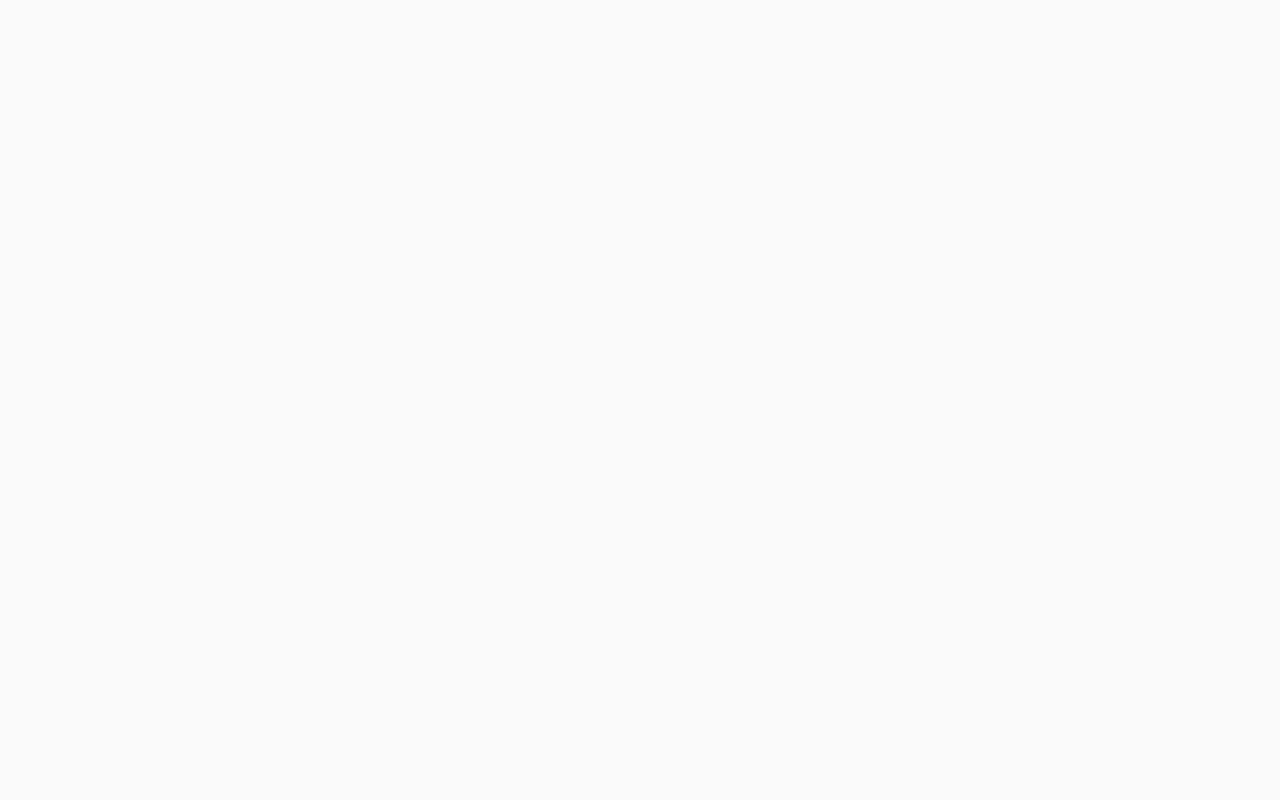
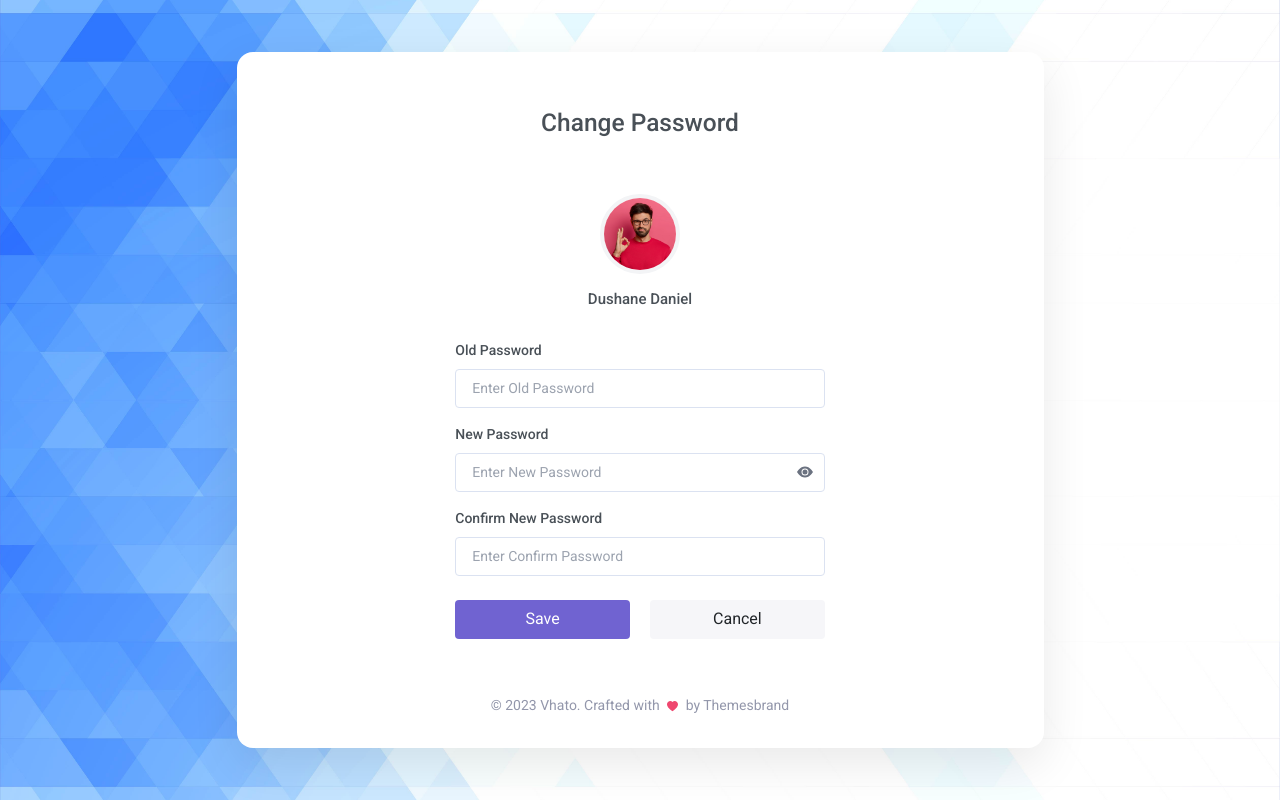
Before and after one commit to inacio-teams/chat-platform, a Next.js app: page /change-password in a window 1280 px wide. Before the commit this address had no page. Built offline with nearby package versions, Linux system fonts and the light colour scheme.

Commit message:
feat/auth-pages

```diff
--- a/package.json
+++ b/package.json
@@ -32,6 +32,7 @@
     "react-dom": "18.2.0",
     "react-icons": "^4.11.0",
     "sharp": "^0.32.6",
+    "tailwind-merge": "^1.14.0",
     "tailwindcss": "3.3.3",
     "typescript": "5.2.2"
   },
--- /dev/null
+++ b/src/app/(auth)/change-password/page.tsx
@@ -0,0 +1,96 @@
+'use client'
+
+import { useState } from 'react'
+import Image from 'next/image'
+import AvatarImg from '@/src/assets/avatar-1.jpg'
+import Copyright from '@/src/components/Copyright'
+import { BsFillEyeFill, BsFillEyeSlashFill } from 'react-icons/bs'
+
+const ChangePasswordPage = () => {
+  const [showPassword, setShowPassword] = useState(false)
+
+  const togglePasswordVisibility = () => {
+    setShowPassword(!showPassword)
+  }
+
+  return (
+    <div className="m-2 flex h-fit w-full max-w-[807px] flex-col items-center place-self-center rounded-[16px] bg-white p-6 pb-8 pt-14 shadow-[0_1rem_3rem_rgba(0,0,0,.09)] sm:m-6">
+      <h3 className="mb-14 text-[24.5px] font-medium leading-[29.4px] text-[#495057]">
+        Change Password
+      </h3>
+
+      <div className="mb-6 flex flex-col items-center justify-center">
+        <div className="h-[80px] w-[80px] overflow-hidden rounded-full border-4 border-gray-100">
+          <Image src={AvatarImg} alt="" className="object-cover" />
+        </div>
+
+        <span className="mb-2 mt-4 text-[15px] font-medium leading-[18px] text-[#495057]">
+          Dushane Daniel
+        </span>
+      </div>
+
+      <form className="w-full max-w-[369.5px] space-y-4">
+        <div className="flex w-full flex-col gap-2">
+          <label className="text-[14px] font-medium leading-[21px] text-[#495057]">
+            Old Password
+          </label>
+
+          <input
+            placeholder="Enter Old Password"
+            type="password"
+            className="h-[39px] w-full rounded border border-[#dbe2f1] bg-transparent px-4 py-2 text-sm text-[#495057] outline-none"
+          />
+        </div>
+
+        <div className="relative flex w-full flex-col gap-2">
+          <label className="text-[14px] font-medium leading-[21px] text-[#495057]">
+            New Password
+          </label>
+
+          <input
+            placeholder="Enter New Password"
+            type={showPassword ? 'text' : 'password'}
+            className="h-[39px] w-full rounded border border-[#dbe2f1] bg-transparent px-4 py-2 text-sm text-[#495057] outline-none"
+          />
+
+          <button
+            type="button"
+            onClick={togglePasswordVisibility}
+            className="absolute right-3 top-[71%] -translate-y-1/2 fill-[#9397ab] text-gray-500"
+          >
+            {!showPassword ? <BsFillEyeFill /> : <BsFillEyeSlashFill />}
+          </button>
+        </div>
+
+        <div className="flex w-full flex-col gap-2">
+          <label className="text-[14px] font-medium leading-[21px] text-[#495057]">
+            Confirm New Password
+          </label>
+
+          <input
+            placeholder="Enter Confirm Password"
+            type="password"
+            className="h-[39px] w-full rounded border border-[#dbe2f1] bg-transparent px-4 py-2 text-sm text-[#495057] outline-none"
+          />
+        </div>
+
+        <div className="flex w-full flex-col items-center justify-center space-y-2 pt-2 sm:flex-row sm:justify-between sm:space-y-0">
+          <button
+            type="submit"
+            className="h-[39px] w-full max-w-full items-center justify-center rounded bg-brand-primary/90 text-white transition-colors duration-300 hover:bg-brand-primary sm:max-w-[174.75px]"
+          >
+            Save
+          </button>
+
+          <button className="h-[39px] w-full max-w-full items-center justify-center rounded bg-[#f6f6f9] text-[#212529] sm:max-w-[174.75px]">
+            Cancel
+          </button>
+        </div>
+      </form>
+
+      <Copyright />
+    </div>
+  )
+}
+
+export default ChangePasswordPage
--- /dev/null
+++ b/src/app/(auth)/lock-screen/page.tsx
@@ -0,0 +1,59 @@
+import Image from 'next/image'
+import Link from 'next/link'
+import AvatarImg from '@/src/assets/avatar-1.jpg'
+import Copyright from '@/src/components/Copyright'
+
+const LockScreenPage = () => {
+  return (
+    <div className="m-2 flex h-fit w-full max-w-[807px] flex-col items-center place-self-center rounded-[16px] bg-white p-6 pb-8 pt-14 shadow-[0_1rem_3rem_rgba(0,0,0,.09)] sm:m-6">
+      <div className="mb-12 flex flex-col items-center justify-center">
+        <h3 className="mb-2 text-[24.5px] font-medium leading-[29.4px] text-[#495057]">
+          Lock screen
+        </h3>
+        <p className="text-sm font-normal text-[#9397ab]">
+          Enter your password to unlock the screen!
+        </p>
+      </div>
+
+      <div className="mb-6 flex flex-col items-center justify-center">
+        <div className="h-[80px] w-[80px] overflow-hidden rounded-full border-4 border-gray-100">
+          <Image src={AvatarImg} alt="" className="object-cover" />
+        </div>
+
+        <span className="mb-2 mt-4 text-[15px] font-medium leading-[18px] text-[#495057]">
+          Kathryn Swarey
+        </span>
+      </div>
+
+      <form className="w-full max-w-[369.5px] space-y-4">
+        <div className="flex w-full flex-col gap-2">
+          <label className="text-[14px] font-medium leading-[21px] text-[#495057]">Password</label>
+
+          <input
+            placeholder="Enter Password"
+            type="password"
+            className="h-[39px] w-full rounded border border-[#dbe2f1] bg-transparent px-4 py-2 text-sm text-[#495057] outline-none"
+          />
+        </div>
+
+        <button
+          type="submit"
+          className="mt-6 inline-flex h-[39px] w-full max-w-full items-center justify-center rounded bg-brand-primary/90 text-white transition-colors duration-300 hover:bg-brand-primary"
+        >
+          Unlock
+        </button>
+      </form>
+
+      <p className="my-12 text-sm font-normal text-[#9397ab]">
+        Not you ? return{' '}
+        <Link href={{ pathname: '/login' }} className="inline-flex text-brand-primary underline">
+          Login
+        </Link>
+      </p>
+
+      <Copyright className="pt-10" />
+    </div>
+  )
+}
+
+export default LockScreenPage
--- /dev/null
+++ b/src/app/(auth)/logout/page.tsx
@@ -0,0 +1,31 @@
+import Copyright from '@/src/components/Copyright'
+import { BsFillPersonFill } from 'react-icons/bs'
+
+const LogoutPage = () => {
+  return (
+    <div className="m-2 flex h-fit w-full max-w-[492px] flex-col items-center space-y-5 place-self-center rounded-[16px] bg-white p-6 pb-8 pt-14 shadow-[0_1rem_3rem_rgba(0,0,0,.09)] sm:m-6">
+      <div className="flex h-24 w-24 items-center justify-center rounded-full bg-[#6153cc]/20">
+        <BsFillPersonFill className="h-auto w-[35px] fill-[#6153cc]" />
+      </div>
+
+      <div className="mt-4 flex flex-col items-center justify-center">
+        <h5 className="text-lg font-medium text-gray-700">You are Logged Out</h5>
+
+        <p className="pt-2 text-[15px] font-normal text-[#9397ab]">
+          Thank you for using{' '}
+          <span className="font-semibold">
+            <strong className="text-[#212529]">Vhato</strong>
+          </span>
+        </p>
+      </div>
+
+      <button className="mt-6 inline-flex h-[39px] w-full max-w-full items-center justify-center rounded bg-brand-primary/90 text-white transition-colors duration-300 hover:bg-brand-primary sm:max-w-[217px]">
+        Sign In
+      </button>
+
+      <Copyright className="pt-10" />
+    </div>
+  )
+}
+
+export default LogoutPage
--- /dev/null
+++ b/src/app/(auth)/recover/page.tsx
@@ -0,0 +1,11 @@
+import Copyright from '@/src/components/Copyright'
+
+const RecoverPage = () => {
+  return (
+    <div className="m-2 flex h-fit w-full max-w-[807px] flex-col items-center place-self-center rounded-[16px] bg-white p-6 pb-8 pt-14 shadow-[0_1rem_3rem_rgba(0,0,0,.09)] sm:m-6">
+      <Copyright className="pt-10" />
+    </div>
+  )
+}
+
+export default RecoverPage
--- /dev/null
+++ b/src/components/Copyright.tsx
@@ -0,0 +1,20 @@
+import { DetailedHTMLProps, HTMLAttributes } from 'react'
+import { BsFillHeartFill } from 'react-icons/bs'
+import { twMerge } from 'tailwind-merge'
+
+type CopyrightProps = DetailedHTMLProps<
+  HTMLAttributes<HTMLParagraphElement>,
+  HTMLParagraphElement
+> & {}
+
+const Copyright = ({ ...props }: CopyrightProps) => {
+  return (
+    <p className={twMerge('pt-14 text-[14px] font-normal text-[#9397ab]', props.className)}>
+      &copy; {new Date().getFullYear()} Vhato. Crafted with{' '}
+      <BsFillHeartFill className="mx-[4px] inline-flex h-auto w-[11px] fill-[#ef476f]" /> by
+      Themesbrand
+    </p>
+  )
+}
+
+export default Copyright
```
Also changed, not shown: src/assets/avatar-1.jpg (added), 1 other file (tests, documents, lock files or other folders).
